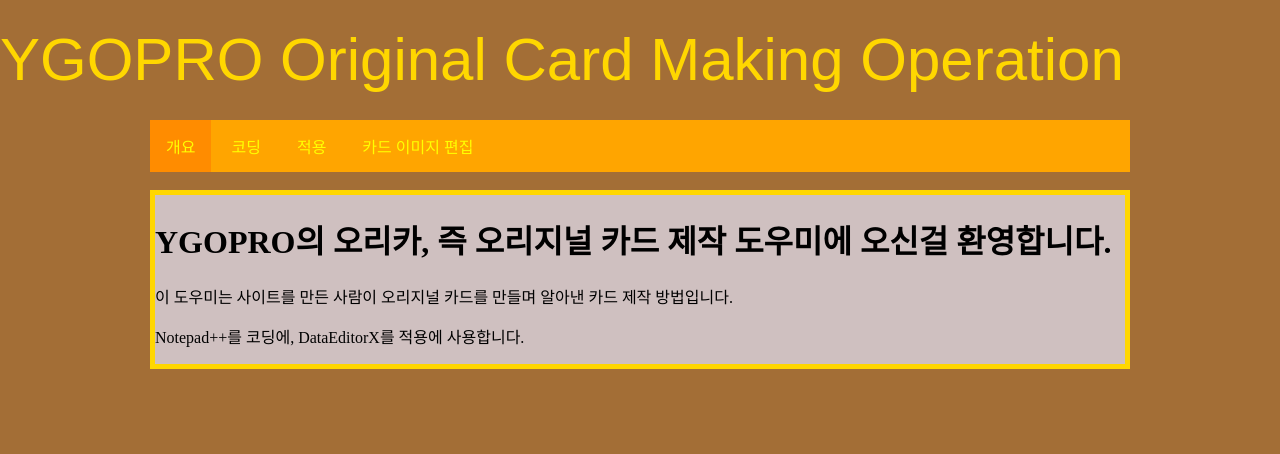
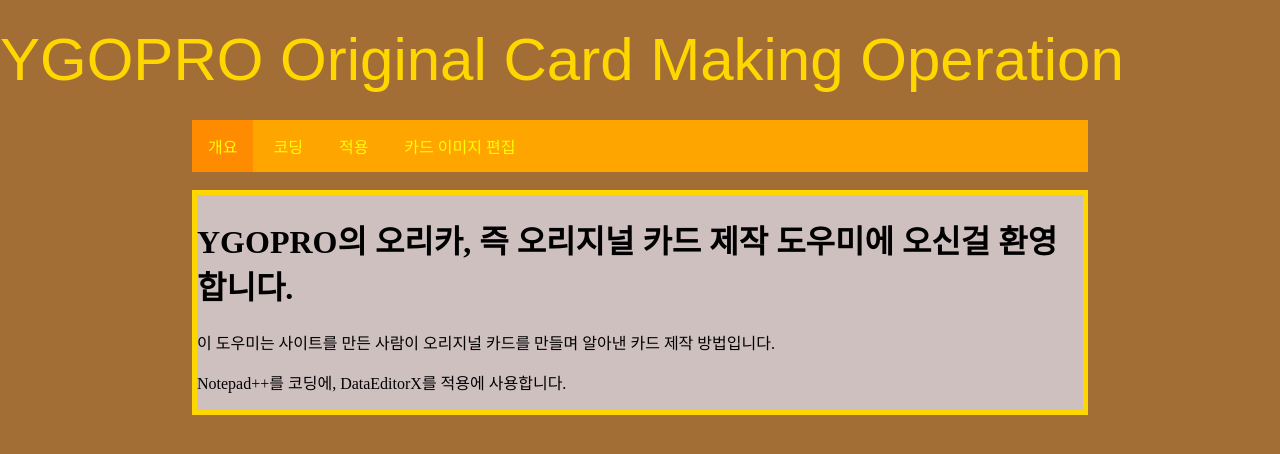
Before and after one commit to noo1432/oricard, a plain HTML site: page index.html in a window 1280 px wide. Drawn offline with Linux system fonts and the light colour scheme; a web font is replaced by a local one.

Commit message:
Add files via upload

```diff
--- a/mystyle.css
+++ b/mystyle.css
@@ -16,12 +16,12 @@ div.a{
       background-color: rgb(207, 192, 192);
       color:rgb(0, 0, 0);
       margin-top: 0px;
-      margin-left: 150px;
-      margin-right: 150px;
+      margin-left: 15%;
+      margin-right: 15%;
 }
 div.b{
-  margin-left: 150px;
-  margin-right: 150px;
+  margin-left: 15%;
+  margin-right: 15%;
 }
   ul {
     list-style-type: none;
```
